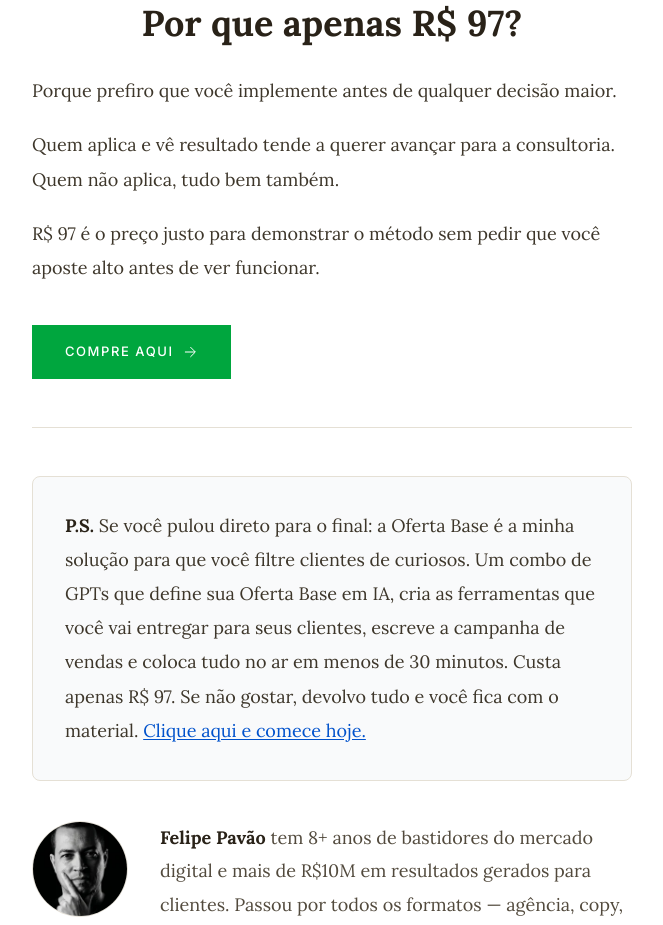
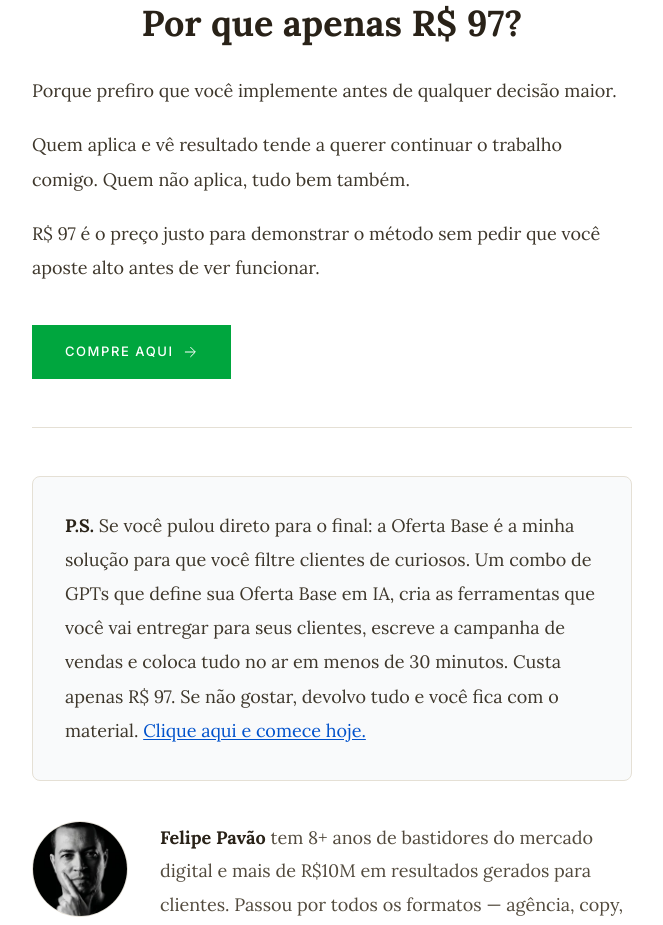
Before and after one commit to felipepavao/felipepavao, a React (Vite) app: page / in a window 1280 px wide. Shown: the part 5860-6785 px from the top of the page, without its empty margins (308-971 px from the left). Built offline with nearby package versions, Linux system fonts and the light colour scheme; no server answers.

Commit message:
Update R$97 section: 'continuar o trabalho comigo' instead of 'consultoria'

```diff
--- a/src/pages/HomePage.jsx
+++ b/src/pages/HomePage.jsx
@@ -361,7 +361,7 @@ export default function HomePage() {
           Porque prefiro que você implemente antes de qualquer decisão maior.
         </p>
         <p>
-          Quem aplica e vê resultado tende a querer avançar para a consultoria. Quem
+          Quem aplica e vê resultado tende a querer continuar o trabalho comigo. Quem
           não aplica, tudo bem também.
         </p>
         <p>
```
